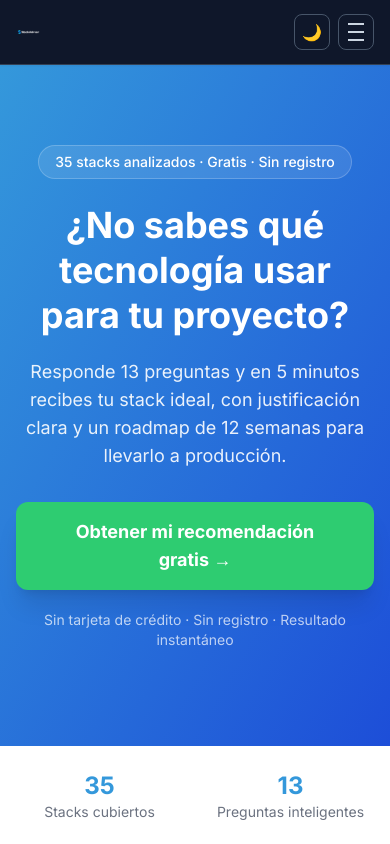
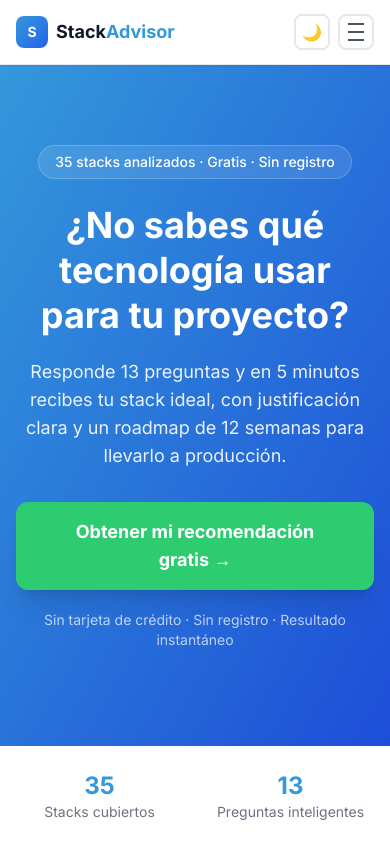
Before and after one commit to santiagomalak/stackadvisor-, a Next.js app: page / in a window 390 px wide. Shown: the top 844 px of the page. Built offline with nearby package versions, Linux system fonts and the light colour scheme.

Commit message:
revert: restore original navbar and footer logo

```diff
--- a/components/Footer.tsx
+++ b/components/Footer.tsx
@@ -1,5 +1,4 @@
 import Link from 'next/link';
-import Image from 'next/image';
 
 export default function Footer() {
   const year = new Date().getFullYear();
@@ -11,16 +10,13 @@ export default function Footer() {
 
           {/* Brand */}
           <div className="md:col-span-1">
-            <Link href="/" className="flex items-center mb-3 w-fit group">
-              <div className="bg-slate-900 dark:bg-transparent rounded-xl px-2 py-1">
-                <Image
-                  src="/logo.png"
-                  alt="StackAdvisor"
-                  width={150}
-                  height={38}
-                  className="h-8 w-auto object-contain group-hover:opacity-80 transition-opacity"
-                />
+            <Link href="/" className="flex items-center gap-2 mb-3 group w-fit">
+              <div className="w-8 h-8 bg-gradient-to-br from-primary to-blue-600 rounded-lg flex items-center justify-center text-white font-bold text-sm group-hover:scale-110 transition-transform">
+                S
               </div>
+              <span className="font-bold text-gray-900 dark:text-white text-lg">
+                Stack<span className="text-primary">Advisor</span>
+              </span>
             </Link>
             <p className="text-sm text-gray-500 dark:text-slate-400 leading-relaxed">
               El motor de recomendación de tech stacks para startups y devs independientes.
--- a/components/Navbar.tsx
+++ b/components/Navbar.tsx
@@ -1,7 +1,6 @@
 'use client';
 
 import Link from 'next/link';
-import Image from 'next/image';
 import { usePathname } from 'next/navigation';
 import { useState } from 'react';
 import { useTheme } from './ThemeProvider';
@@ -20,20 +19,18 @@ export default function Navbar() {
   const isActive = (href: string) => pathname === href || pathname.startsWith(href + '/');
 
   return (
-    <nav className="bg-slate-900 border-b border-slate-700 sticky top-0 z-50 shadow-sm transition-colors">
+    <nav className="bg-white dark:bg-slate-800 border-b border-gray-200 dark:border-slate-600 sticky top-0 z-50 shadow-sm transition-colors">
       <div className="container mx-auto px-4">
         <div className="flex items-center justify-between h-16">
 
           {/* Logo */}
-          <Link href="/" className="flex items-center group" onClick={() => setMobileOpen(false)}>
-            <Image
-              src="/logo.png"
-              alt="StackAdvisor"
-              width={180}
-              height={44}
-              className="h-9 w-auto object-contain group-hover:opacity-90 transition-opacity"
-              priority
-            />
+          <Link href="/" className="flex items-center gap-2 group" onClick={() => setMobileOpen(false)}>
+            <div className="w-8 h-8 bg-gradient-to-br from-primary to-blue-600 rounded-lg flex items-center justify-center text-white font-bold text-sm group-hover:scale-110 transition-transform">
+              S
+            </div>
+            <span className="font-bold text-gray-900 dark:text-white text-lg">
+              Stack<span className="text-primary">Advisor</span>
+            </span>
           </Link>
 
           {/* Desktop nav */}
@@ -44,8 +41,8 @@ export default function Navbar() {
                 href={href}
                 className={`text-sm font-medium px-3 py-2 rounded-lg transition-colors ${
                   isActive(href)
-                    ? 'text-white bg-white/15'
-                    : 'text-slate-300 hover:text-white hover:bg-white/10'
+                    ? 'text-primary bg-blue-50 dark:bg-blue-950'
+                    : 'text-gray-500 dark:text-slate-400 hover:text-primary dark:hover:text-primary hover:bg-gray-50 dark:hover:bg-slate-700'
                 }`}
               >
                 {label}
@@ -55,7 +52,7 @@ export default function Navbar() {
             <button
               onClick={toggle}
               aria-label="Cambiar tema"
-              className="w-9 h-9 flex items-center justify-center rounded-lg border border-slate-600 text-slate-300 hover:border-primary hover:text-primary transition-all"
+              className="w-9 h-9 flex items-center justify-center rounded-lg border-2 border-gray-200 dark:border-slate-500 text-gray-500 dark:text-slate-400 hover:border-primary hover:text-primary transition-all"
             >
               {theme === 'dark' ? '☀️' : '🌙'}
             </button>
@@ -73,18 +70,18 @@ export default function Navbar() {
             <button
               onClick={toggle}
               aria-label="Cambiar tema"
-              className="w-9 h-9 flex items-center justify-center rounded-lg border border-slate-600 text-slate-300 hover:border-primary hover:text-primary transition-all"
+              className="w-9 h-9 flex items-center justify-center rounded-lg border-2 border-gray-200 dark:border-slate-500 text-gray-500 dark:text-slate-400 hover:border-primary hover:text-primary transition-all"
             >
               {theme === 'dark' ? '☀️' : '🌙'}
             </button>
             <button
               onClick={() => setMobileOpen((v) => !v)}
               aria-label="Menú"
-              className="w-9 h-9 flex flex-col items-center justify-center gap-1.5 rounded-lg border border-slate-600 hover:border-primary transition-all"
+              className="w-9 h-9 flex flex-col items-center justify-center gap-1.5 rounded-lg border-2 border-gray-200 dark:border-slate-500 hover:border-primary transition-all"
             >
-              <span className={`block w-4 h-0.5 bg-slate-300 transition-all origin-center ${mobileOpen ? 'rotate-45 translate-y-2' : ''}`} />
-              <span className={`block w-4 h-0.5 bg-slate-300 transition-all ${mobileOpen ? 'opacity-0' : ''}`} />
-              <span className={`block w-4 h-0.5 bg-slate-300 transition-all origin-center ${mobileOpen ? '-rotate-45 -translate-y-2' : ''}`} />
+              <span className={`block w-4 h-0.5 bg-gray-600 dark:bg-slate-300 transition-all origin-center ${mobileOpen ? 'rotate-45 translate-y-2' : ''}`} />
+              <span className={`block w-4 h-0.5 bg-gray-600 dark:bg-slate-300 transition-all ${mobileOpen ? 'opacity-0' : ''}`} />
+              <span className={`block w-4 h-0.5 bg-gray-600 dark:bg-slate-300 transition-all origin-center ${mobileOpen ? '-rotate-45 -translate-y-2' : ''}`} />
             </button>
           </div>
         </div>
@@ -92,7 +89,7 @@ export default function Navbar() {
 
       {/* Mobile menu */}
       {mobileOpen && (
-        <div className="sm:hidden border-t border-slate-700 bg-slate-900 px-4 py-4 space-y-2 animate-fade-in">
+        <div className="sm:hidden border-t border-gray-200 dark:border-slate-600 bg-white dark:bg-slate-800 px-4 py-4 space-y-2 animate-fade-in">
           {navLinks.map(({ href, label }) => (
             <Link
               key={href}
@@ -100,8 +97,8 @@ export default function Navbar() {
               onClick={() => setMobileOpen(false)}
               className={`block px-4 py-3 rounded-xl text-sm font-medium transition-colors ${
                 isActive(href)
-                  ? 'text-white bg-white/15'
-                  : 'text-slate-300 hover:bg-white/10 hover:text-white'
+                  ? 'text-primary bg-blue-50 dark:bg-blue-950'
+                  : 'text-gray-700 dark:text-slate-300 hover:bg-gray-50 dark:hover:bg-slate-700 hover:text-primary'
               }`}
             >
               {label}
```
